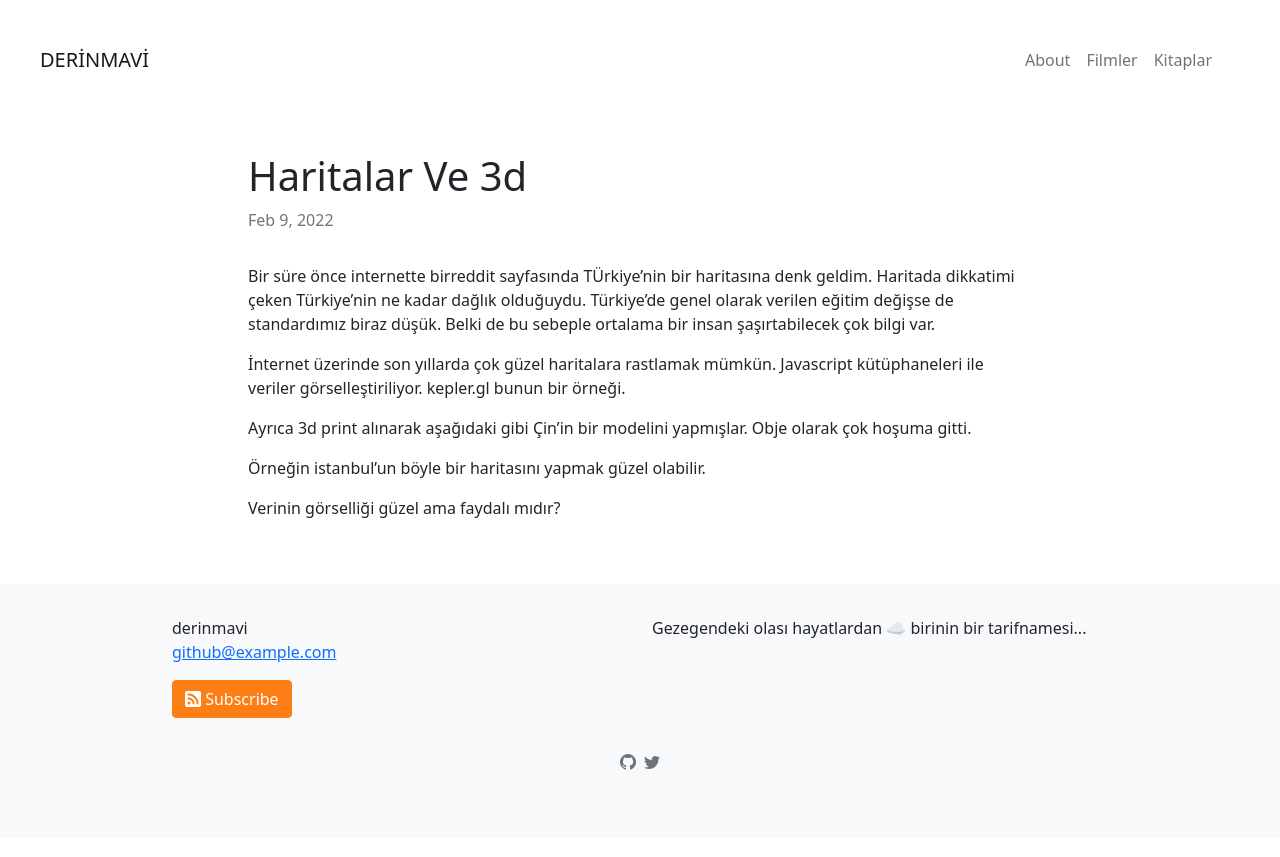
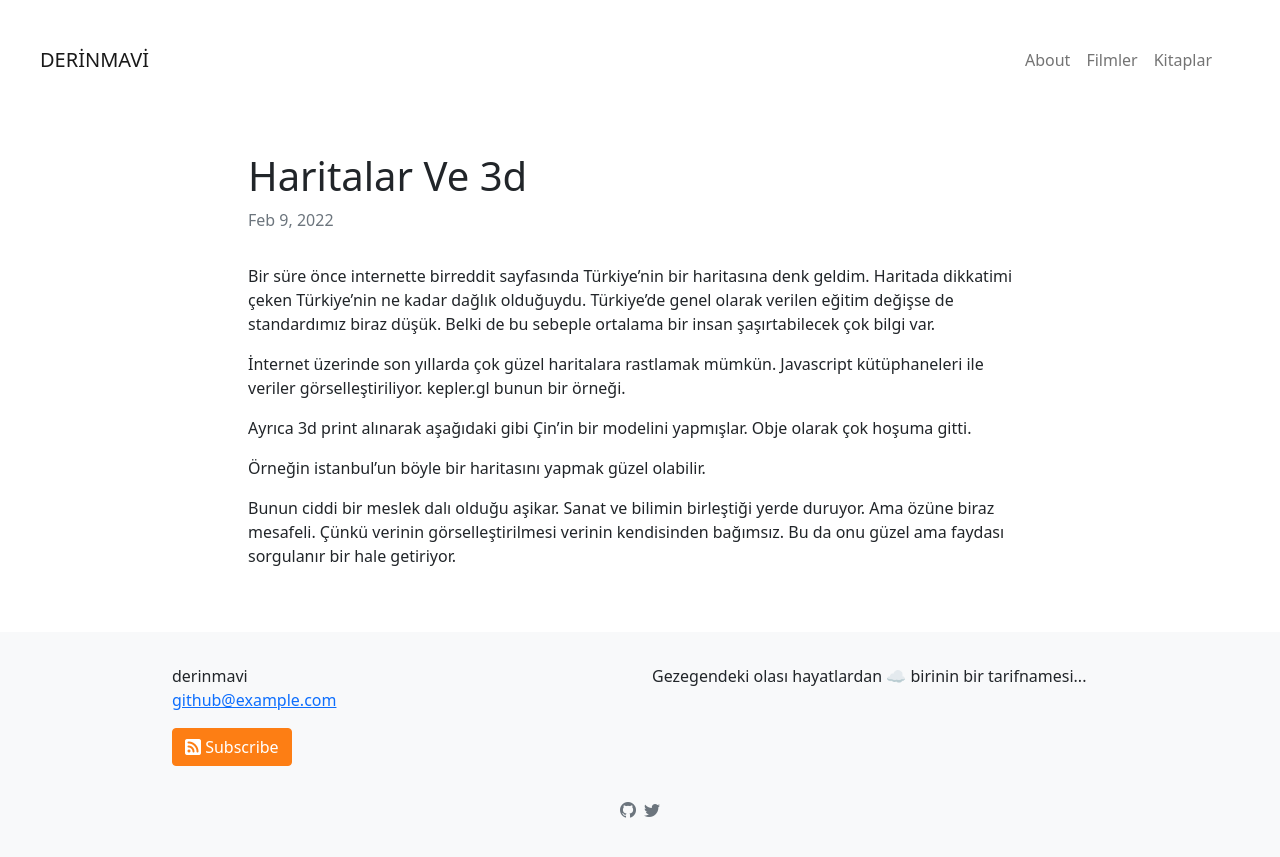
Before and after one commit to tozbulut/derinmavi.io, a Jekyll site: the page built from _posts/2022-02-09-haritalar-ve-3d.md, in a window 1280 px wide. Shown: the top 857 px of the page. Built offline with Jekyll 4.4.1, drawn with Linux system fonts in a browser that asks for light colours; our own code applies the rules of GitHub Pages for plain Markdown files.

Commit message:
Update 2022-02-09-haritalar-ve-3d.md

```diff
--- a/_posts/2022-02-09-haritalar-ve-3d.md
+++ b/_posts/2022-02-09-haritalar-ve-3d.md
@@ -1,4 +1,4 @@
-Bir süre önce internette birreddit sayfasında TÜrkiye'nin bir haritasına denk geldim.
+Bir süre önce internette birreddit sayfasında Türkiye'nin bir haritasına denk geldim.
 Haritada dikkatimi çeken Türkiye'nin ne kadar dağlık olduğuydu.
 Türkiye'de genel olarak verilen eğitim değişse de standardımız biraz düşük.
 Belki de bu sebeple ortalama bir insan şaşırtabilecek çok bilgi var.
@@ -9,4 +9,5 @@ Ayrıca 3d print alınarak aşağıdaki gibi Çin'in bir modelini yapmışlar. O
 
 Örneğin istanbul'un böyle bir haritasını yapmak güzel olabilir.
 
-Verinin görselliği güzel ama faydalı mıdır?
+Bunun ciddi bir meslek dalı olduğu aşikar. Sanat ve bilimin birleştiği yerde duruyor. Ama özüne biraz mesafeli. Çünkü verinin görselleştirilmesi verinin kendisinden bağımsız.
+Bu da onu güzel ama faydası sorgulanır bir hale getiriyor.
```
